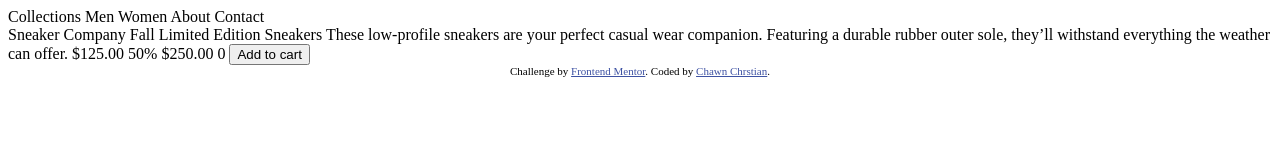
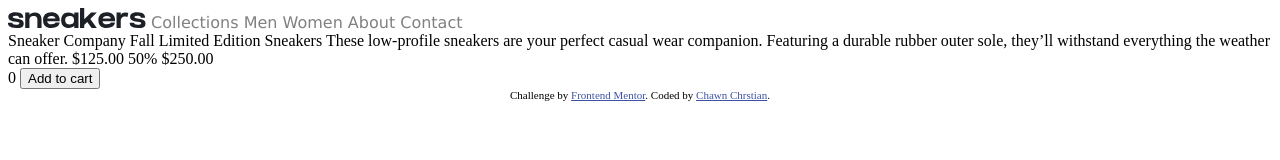
Before and after one commit to AlexC007/Ecommerce-level-1-Frontend, a plain HTML site: page index.html in a window 1280 px wide. Drawn offline with Linux system fonts and the light colour scheme.

Commit message:
Nav Bar work

```diff
--- a/index.css
+++ b/index.css
@@ -0,0 +1,6 @@
+.TopNavBar {
+    font-family:Verdana, Geneva, Tahoma, sans-serif;
+    color: gray;
+    align-items: center;
+
+}
--- a/index.html
+++ b/index.html
@@ -1,6 +1,7 @@
 <!DOCTYPE html>
 <html lang="en">
 <head>
+  <link rel="stylesheet" href ="index.css">
   <meta charset="UTF-8">
   <meta http-equiv="refresh" content="2" >
   <meta name="viewport" content="width=device-width, initial-scale=1.0"> <!-- displays site properly based on user's device -->
@@ -15,14 +16,15 @@
   </style>
 </head>
 <body>
-<header>
+<div class ="TopNavBar">
+  <img src="./images/logo.svg">
   Collections
   Men
   Women
   About
   Contact
-</header>
-<div class = "RightBox">
+</div>
+  <div class = "RightBox">
   Sneaker Company
 
   Fall Limited Edition Sneakers
@@ -33,10 +35,11 @@
   $125.00
   50%
   $250.00
-
+<div id = "RightBoxBttmBox">
   0
   <button>Add to cart</button>
 </div>
+  </div>
 
   <div class="attribution">
     Challenge by <a href="https://www.frontendmentor.io?ref=challenge" target="_blank">Frontend Mentor</a>.
```
